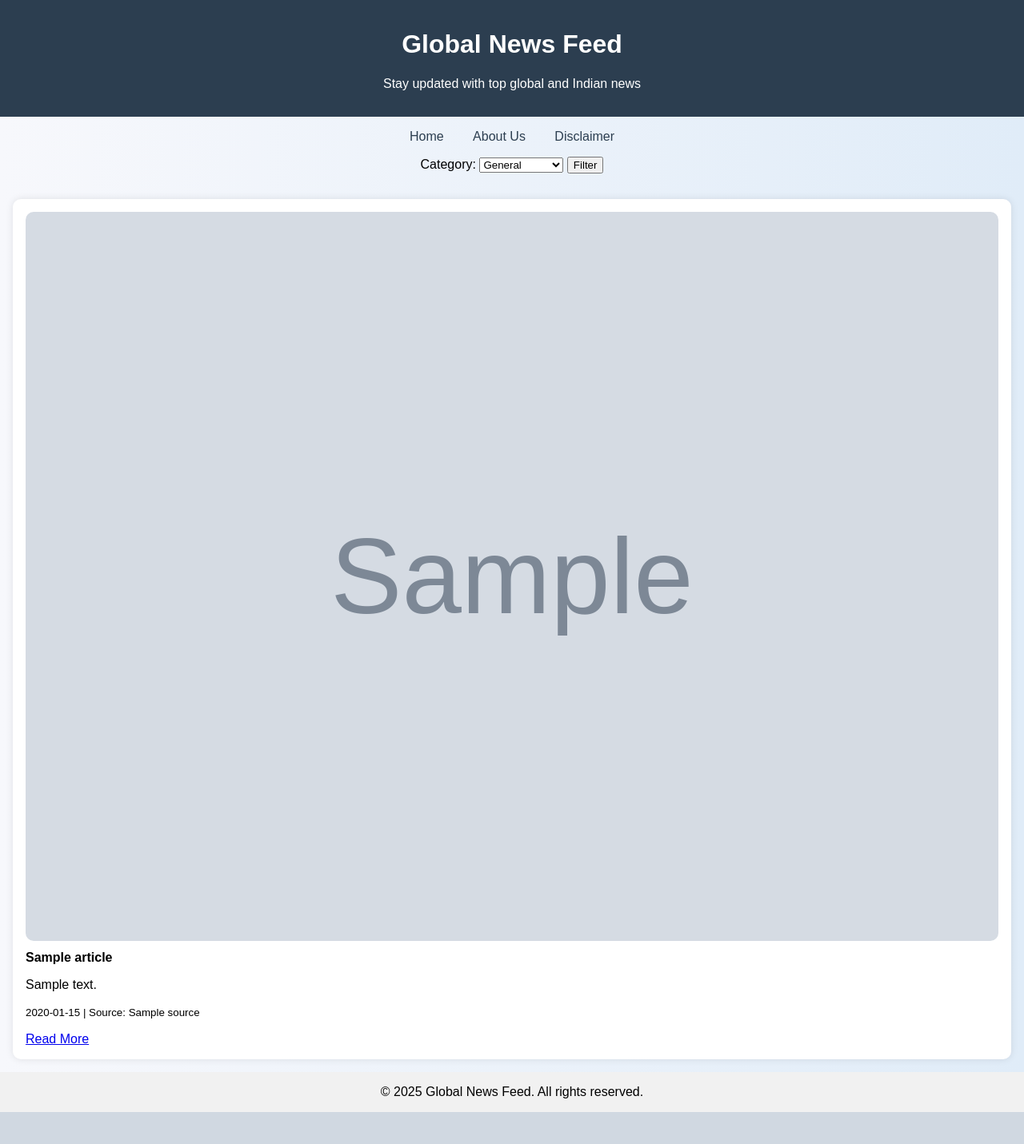
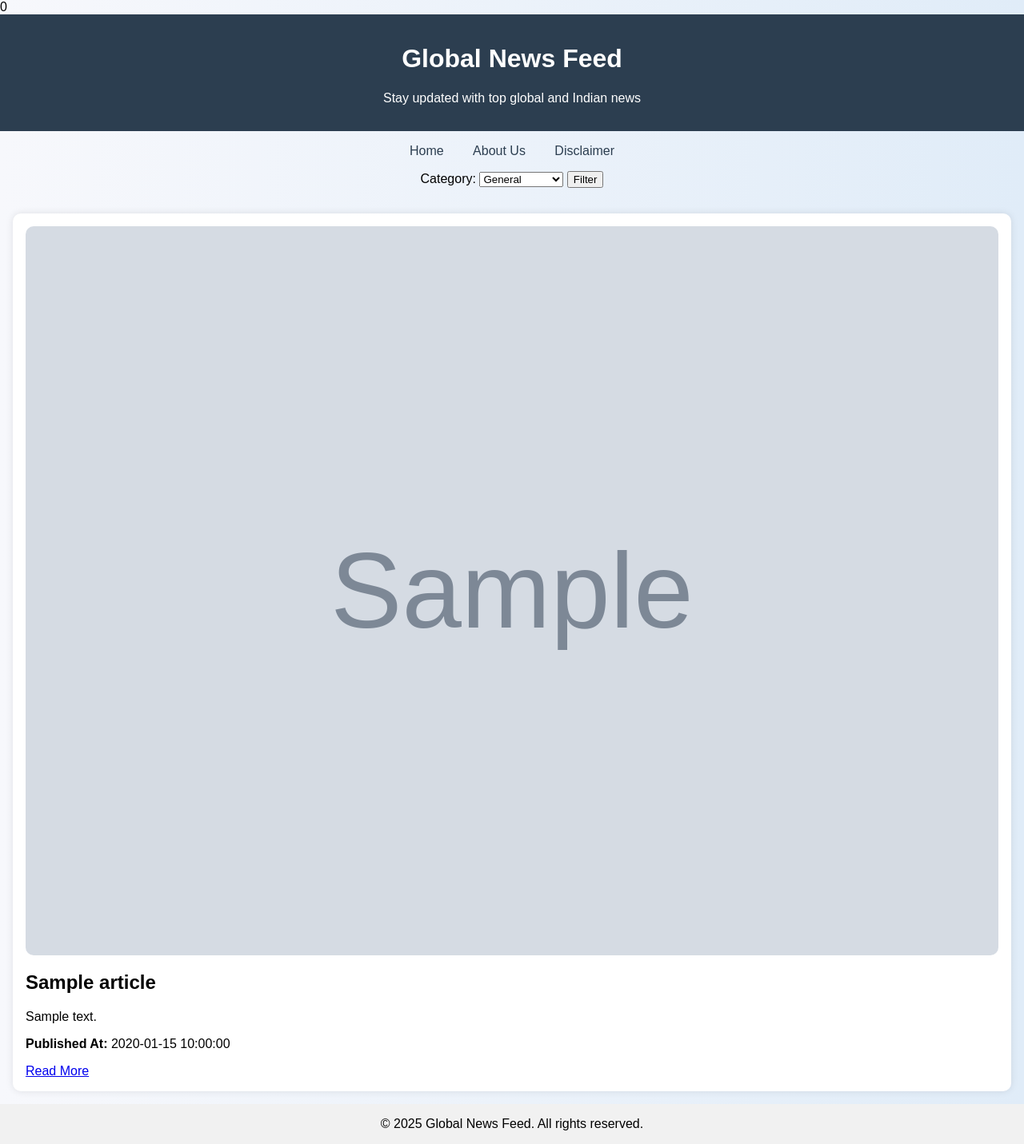
Before and after one commit to Neel11Naba/Global-News-Feed, a Flask app: template templates/index.html in a window 1280 px wide. Shown: the whole page at 80% size. Before the commit the page ends 1391 px from the top, so only its background shows below. Run offline with Flask 3, Linux system fonts and the light colour scheme; the template is opened without the code that fills it: most values are stand-ins (such as "Sample title", 1, 10 or a date in 2020); grey boxes marked "Sample" are stand-in pictures.

Commit message:
Update index.html

```diff
--- a/templates/index.html
+++ b/templates/index.html
@@ -1,4 +1,4 @@
-<!DOCTYPE html>
+0<!DOCTYPE html>
 <html lang="en">
 <head>
     <meta charset="UTF-8">
@@ -86,13 +86,13 @@
     {% if articles %}
         {% for article in articles %}
             <div class="news-card">
-                {% if article.urlToImage %}
-                    <img src="{{ article.urlToImage }}" alt="News Image">
-                {% endif %}
-                <div class="news-title">{{ article.title }}</div>
-                <p>{{ article.description }}</p>
-                <p><small>{{ article.publishedAt[:10] }} | Source: {{ article.source.name }}</small></p>
-                <a href="{{ article.url }}" target="_blank">Read More</a>
+  {% if article.get('urlToImage') %}
+    <img src="{{ article['urlToImage'] }}" alt="News Image">
+  {% endif %}
+  <h2>{{ article.get('title', 'No Title') }}</h2>
+  <p>{{ article.get('description', 'No Description') }}</p>
+  <p><strong>Published At:</strong> {{ article.get('publishedAt', 'Date not available') }}</p>
+  <a href="{{ article.get('url', '#') }}" target="_blank">Read More</a>
             </div>
         {% endfor %}
     {% else %}
```
